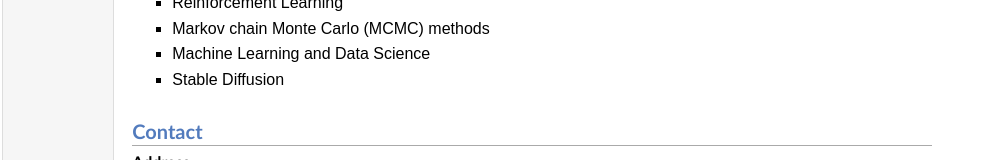
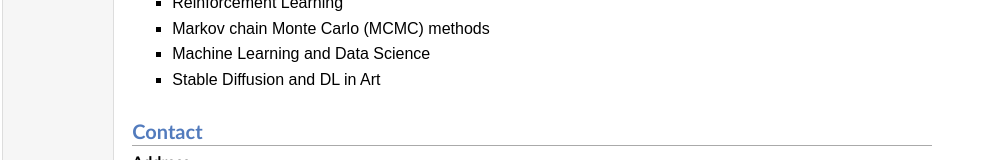
Before and after one commit to fartaha/fartaha.github.io, a plain HTML site: page index.html in a window 1280 px wide. Shown: the part 442-602 px from the top of the page, without its empty margins (0-993 px from the left). Drawn offline with nearby package versions, Linux system fonts and the light colour scheme; some packages are replaced by stand-ins of ours; a web font is replaced by a local one.

Commit message:
Update index.html

```diff
--- a/index.html
+++ b/index.html
@@ -59,7 +59,7 @@ MSc Student <br />
 </li>
 <li><p>Machine Learning and Data Science</p>
 </li>
-<li><p>Stable Diffusion</p>
+<li><p>Stable Diffusion and DL in Art</p>
 </li>
 </ul>
 <h2>Contact</h2>
```
